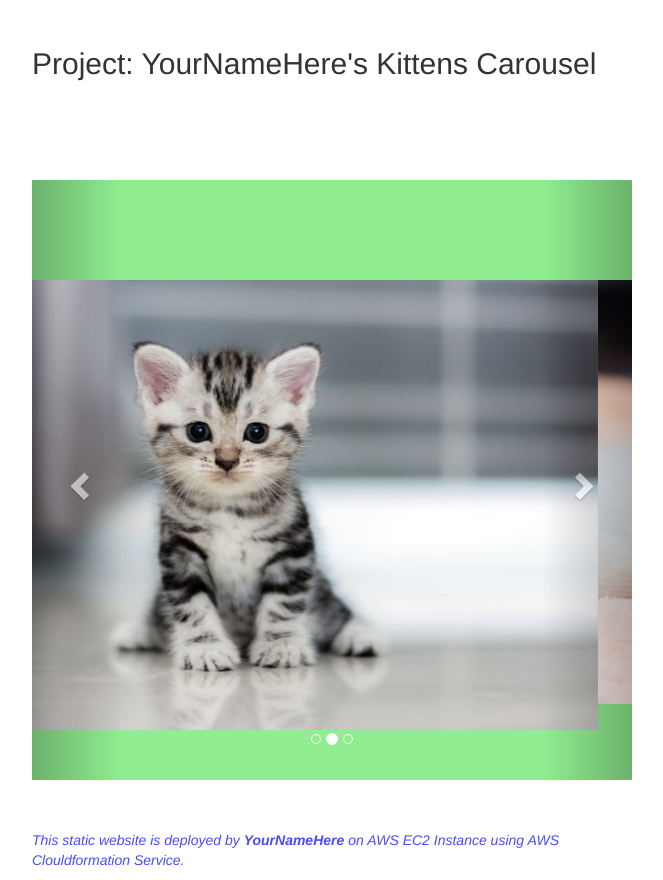
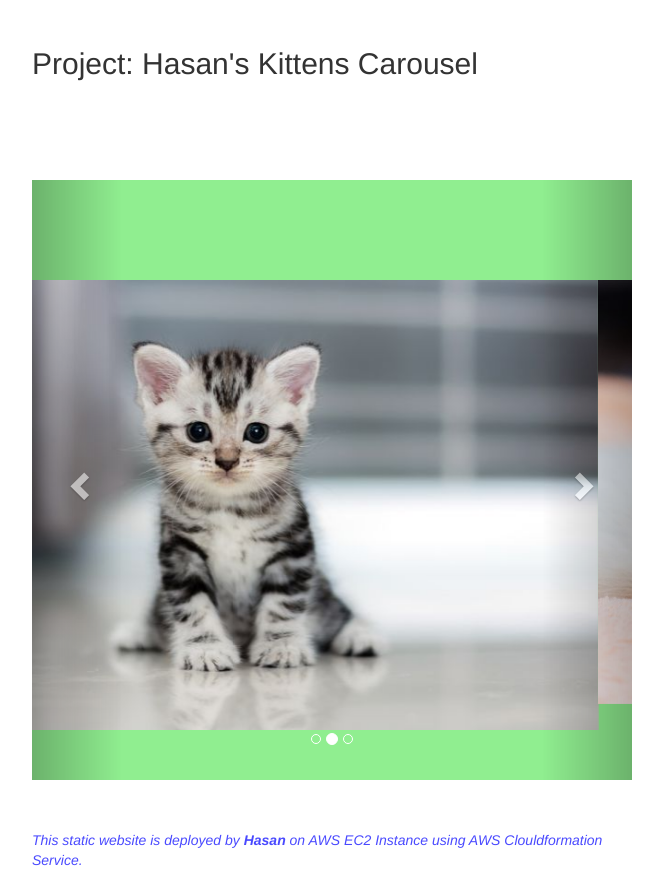
Before and after one commit to hasanyurt35/kittenscarousel, a plain HTML site: page static-web/index.html in a window 1280 px wide. Shown: the part 203-1083 px from the top of the page, without its empty margins (308-971 px from the left). Drawn offline with nearby package versions, Linux system fonts and the light colour scheme.

Commit message:
Update index.html

```diff
--- a/static-web/index.html
+++ b/static-web/index.html
@@ -45,7 +45,7 @@
 
   <div><img style="width:300px; height:100px" src="https://clarusway.com/wp-content/uploads/2022/12/clarusway-logo-black.png" /></div>
 
-  <h2> Project: YourNameHere's Kittens Carousel</h2>
+  <h2> Project: Hasan's Kittens Carousel</h2>
 
   <div id="myCarousel" class="carousel slide" data-ride="carousel">
     <!-- Indicators -->
@@ -80,7 +80,7 @@
   </div>
 
 
-  <p class="footnote"><i>This static website is deployed by <b> YourNameHere </b> on AWS EC2 Instance using AWS
+  <p class="footnote"><i>This static website is deployed by <b> Hasan </b> on AWS EC2 Instance using AWS
       Clouldformation Service.</i></p>
 </body>
 
```
